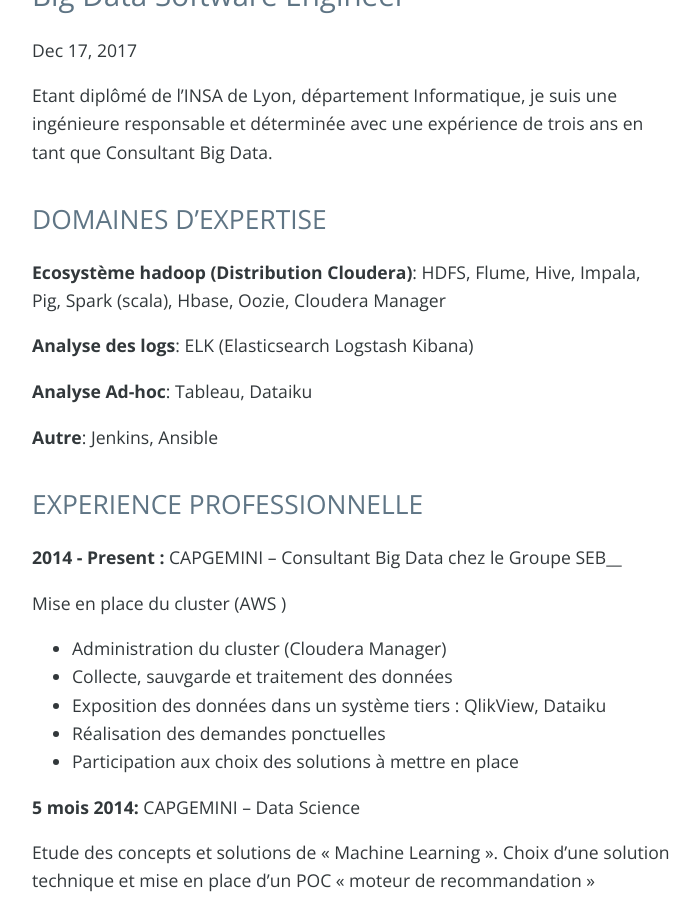
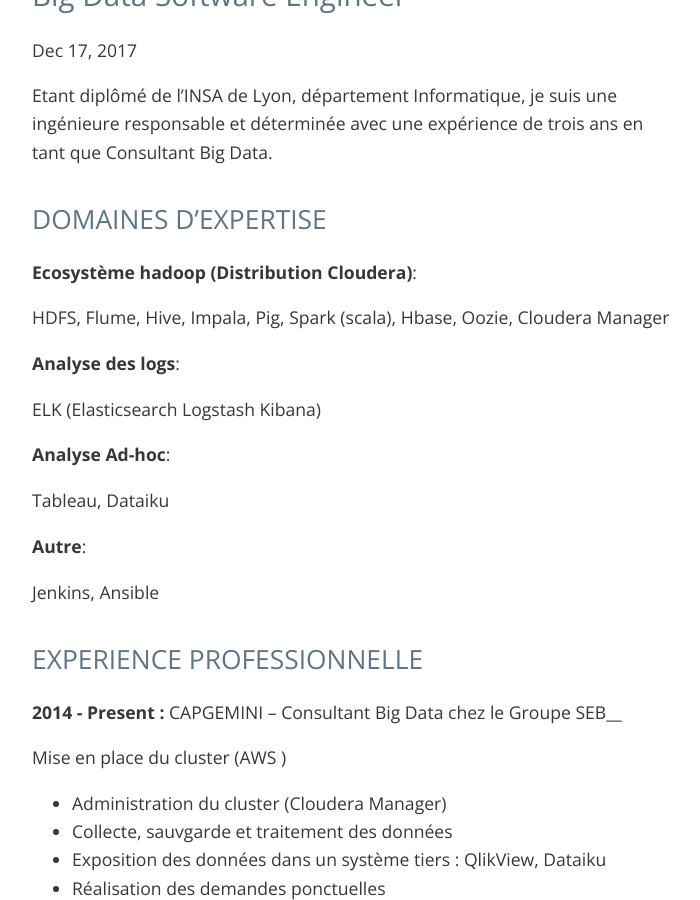
Before and after one commit to veve90/cv, a Jekyll site: the page built from _posts/2017-12-17-analyse-transactionelle.md, in a window 1280 px wide and 900 px high, scrolled down 329 px. Shown: the whole window, without its empty margins (288-988 px from the left). Built offline with Jekyll 4.4.1, drawn with Linux system fonts in a browser that asks for light colours; nearby versions of some CDN libraries; comment, search, counter and statistics services are not loaded.

```diff
--- a/_posts/2017-12-17-analyse-transactionelle.md
+++ b/_posts/2017-12-17-analyse-transactionelle.md
@@ -9,13 +9,21 @@ Etant diplômé de l’INSA de Lyon, département Informatique, je suis une ing
 
 
 ## DOMAINES D'EXPERTISE
-__Ecosystème hadoop (Distribution Cloudera)__: HDFS, Flume, Hive, Impala, Pig, Spark (scala), Hbase, Oozie, Cloudera Manager
+__Ecosystème hadoop (Distribution Cloudera)__:
 
-__Analyse des logs__: ELK (Elasticsearch Logstash Kibana)
+HDFS, Flume, Hive, Impala, Pig, Spark (scala), Hbase, Oozie, Cloudera Manager
 
-__Analyse Ad-hoc__: Tableau, Dataiku
+__Analyse des logs__:
 
-__Autre__: Jenkins, Ansible
+ELK (Elasticsearch Logstash Kibana)
+
+__Analyse Ad-hoc__:
+
+Tableau, Dataiku
+
+__Autre__:
+
+Jenkins, Ansible
 
 
 ## EXPERIENCE PROFESSIONNELLE
```
